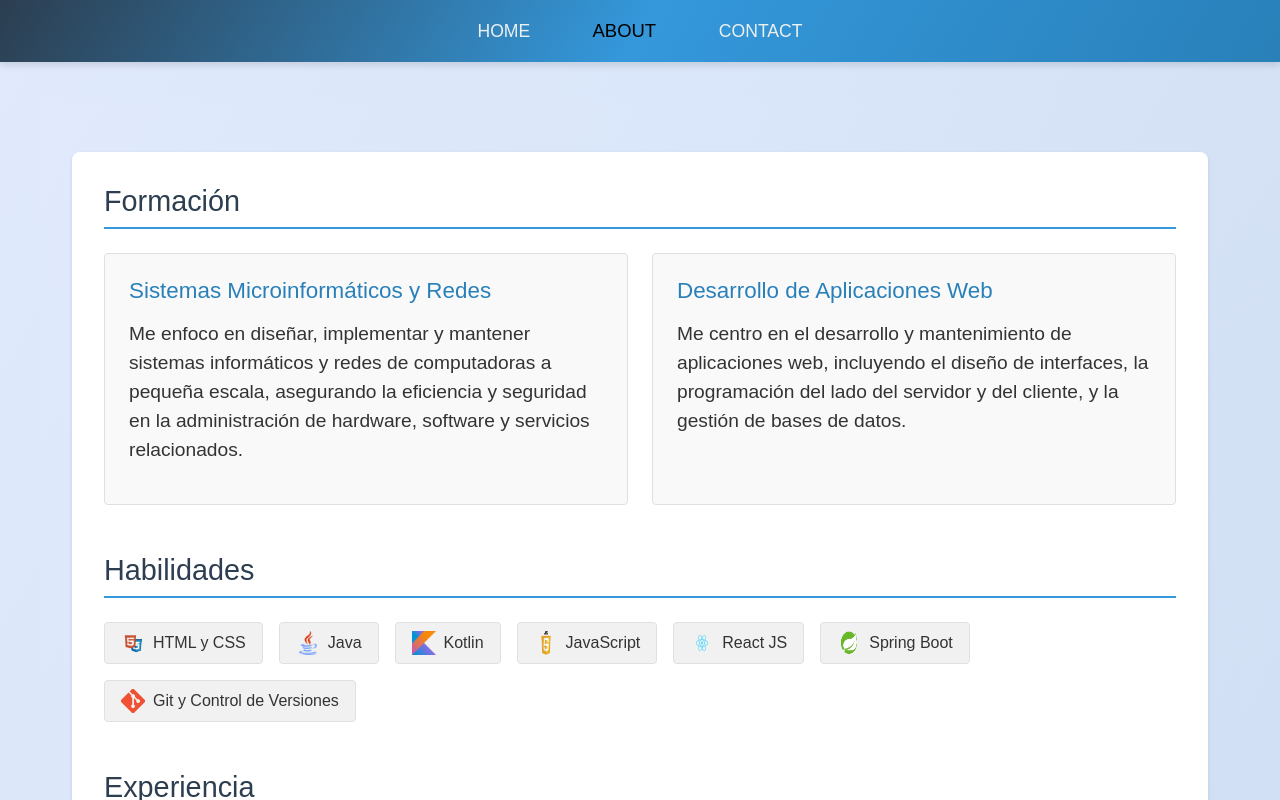
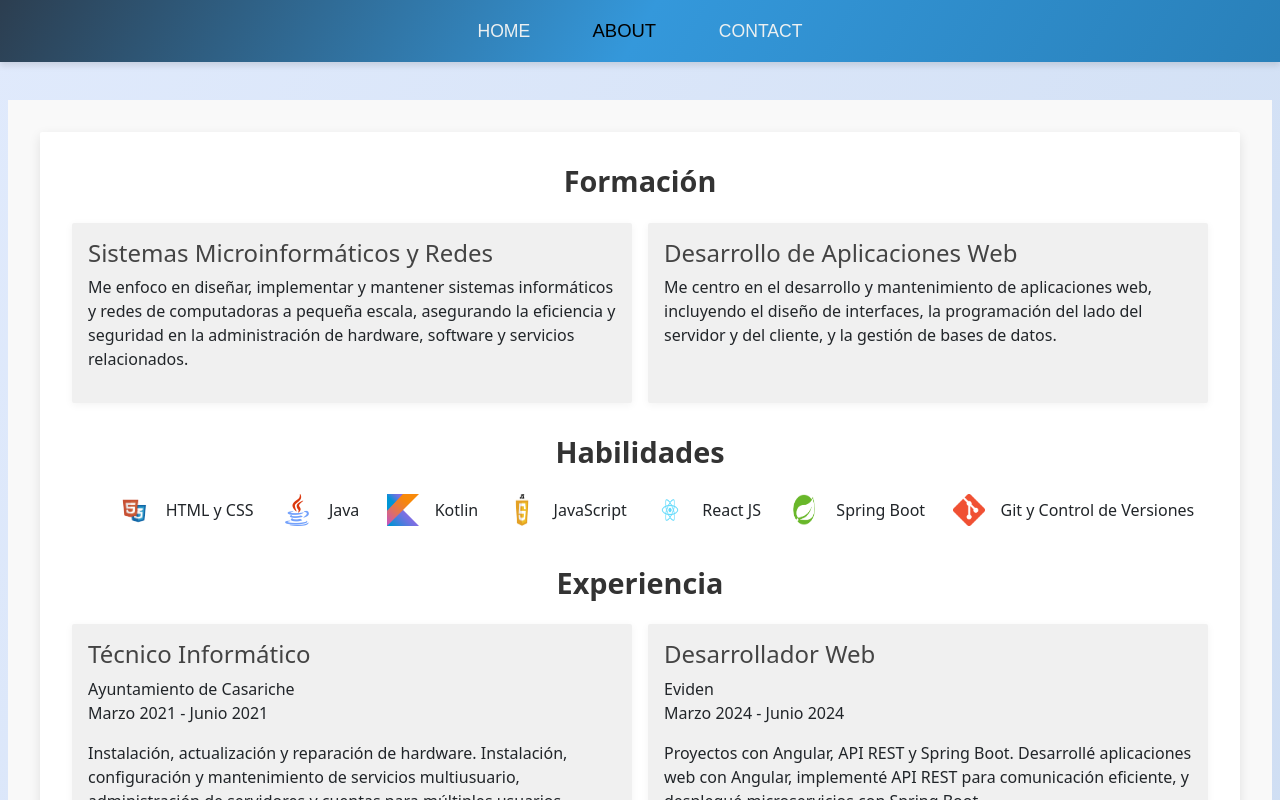
Before and after one commit to Foredux/Portafolios, a React (Create React App) app: page / in a window 1280 px wide. Both pictures are taken after a click on the button "ABOUT". Shown: the top 800 px of the page. Built offline with nearby package versions, Linux system fonts and the light colour scheme.

Commit message:
Version4

```diff
--- a/package.json
+++ b/package.json
@@ -9,6 +9,7 @@
     "bootstrap": "^5.3.3",
     "react": "^18.3.1",
     "react-dom": "^18.3.1",
+    "react-icons": "^5.3.0",
     "react-scripts": "5.0.1",
     "web-vitals": "^2.1.4"
   },
--- a/src/App.js
+++ b/src/App.js
@@ -3,6 +3,7 @@ import { HomePort } from "./components/homePort";
 import ContactPort from "./components/contactPort";
 import AboutPort from "./components/aboutPort";
 import HeaderPort from "./components/headerPort";
+import FooterPort from "./components/footerPort"; // Importa el footer
 
 const App = () => {
   const [currentView, setCurrentView] = useState("homePort");
@@ -23,7 +24,10 @@ const App = () => {
   return (
     <div className="App">
       <HeaderPort setCurrentView={setCurrentView} />
-      <header className="App-header">{ViewComponent()}</header>
+      <div className="content-container">
+        <header className="App-header">{ViewComponent()}</header>
+      </div>
+      <FooterPort /> {/* Footer siempre al final */}
     </div>
   );
 };
--- a/src/assets/styles/about.css
+++ b/src/assets/styles/about.css
@@ -1,129 +1,71 @@
 .aboutme-container {
-  max-width: 1200px;
-  margin: 0 auto;
   padding: 2rem;
-  font-family: "Arial", sans-serif;
-  color: #333;
-  background: linear-gradient(120deg, #e0eafc, #cfdef3);
+  background-color: #f9f9f9;
   margin-top: 100px;
-  border-radius: 2px;
-  margin-bottom: 40px;
+  margin-bottom: 30px;
 }
 
 .aboutme-box {
-  background-color: #ffffff;
-  border-radius: 8px;
-  box-shadow: 0 2px 4px rgba(0, 0, 0, 0.1);
+  max-width: 1200px;
+  margin: 0 auto;
+  background: #fff;
+  border-radius: 2px;
+  box-shadow: 0 4px 12px rgba(0, 0, 0, 0.1);
   padding: 2rem;
-  margin-top: 20px;
 }
 
 .dashboard-section {
-  margin-bottom: 3rem;
+  margin-bottom: 2rem;
 }
 
 .section-title {
   font-size: 1.8rem;
-  color: #2c3e50;
+  font-weight: bold;
+  text-align: center;
   margin-bottom: 1.5rem;
-  border-bottom: 2px solid #3498db;
-  padding-bottom: 0.5rem;
+  color: #333;
 }
 
-.education-cards {
+.education-cards,
+.experience-list {
   display: grid;
-  grid-template-columns: repeat(auto-fit, minmax(300px, 1fr));
-  gap: 1.5rem;
-  font-size: 10px;
+  grid-template-columns: 1fr 1fr;
+  gap: 1rem;
 }
 
-.education-card {
-  background-color: #f9f9f9;
-  border: 1px solid #e0e0e0;
-  border-radius: 4px;
-  padding: 1.5rem;
+.education-card,
+.experience-card {
+  background: #f0f0f0;
+  padding: 1rem;
+  border-radius: 2px;
+  box-shadow: 0 2px 8px rgba(0, 0, 0, 0.05);
 }
 
+.experience-header h3,
 .education-card h3 {
-  color: #2980b9;
-  margin-bottom: 1rem;
-  font-size: 1.4rem;
+  font-size: 1.5rem;
+  color: #444;
+}
+
+.skill-item {
+  display: flex;
+  align-items: center;
+  margin-bottom: 0.5rem;
+}
+
+.skill-icon {
+  width: 32px;
+  height: 32px;
+  margin-right: 1rem;
 }
 
 .skills-list {
   display: flex;
   flex-wrap: wrap;
-  gap: 1rem;
-  list-style-type: none;
-  padding: 0;
-}
-
-.skill-item {
-  display: flex;
-  align-items: center;
-  background-color: #f1f1f1;
-  border: 1px solid #e0e0e0;
-  border-radius: 4px;
-  padding: 0.5rem 1rem;
-}
-
-.skill-icon {
-  width: 24px;
-  height: 24px;
-  margin-right: 0.5rem;
-}
-
-.experience-list {
-  display: grid;
-  grid-template-columns: repeat(auto-fit, minmax(300px, 1fr));
-  gap: 1.5rem;
-}
-
-.experience-card {
-  background-color: #f9f9f9;
-  border: 1px solid #e0e0e0;
-  border-radius: 4px;
-  padding: 1.5rem;
-}
-
-.experience-header {
-  display: flex;
-  justify-content: space-between;
-  align-items: baseline;
-  margin-bottom: 0.5rem;
-}
-
-.experience-header h3 {
-  color: #2c3e50;
-  margin: 0;
-  font-size: 1.6rem;
-}
-
-.company {
-  color: #7f8c8d;
-  font-style: italic;
-  font-size: 1rem;
-}
-
-.experience-period {
-  color: #3498db;
-  font-weight: bold;
-  margin-bottom: 0.5rem;
-  font-size: 0.9rem;
-}
-
-.experience-description {
-  color: #555;
-  line-height: 1.6;
-  font-size: 1.2rem;
+  justify-content: space-around;
 }
 
 @media (max-width: 768px) {
-  .aboutme-container {
-    padding: 1rem;
-    margin-top: 50px;
-  }
-
   .education-cards,
   .experience-list {
     grid-template-columns: 1fr;
@@ -133,7 +75,3 @@
     font-size: 1.5rem;
   }
 }
-
-p {
-  font-size: 1.2rem;
-}
--- /dev/null
+++ b/src/assets/styles/footer.css
@@ -0,0 +1,57 @@
+.footer-container {
+  background-color: #333;
+  color: #fff;
+  padding: 1rem 0;
+  text-align: center;
+  height: 150px;
+  display: flex;
+  align-items: center;
+  justify-content: center;
+  flex-direction: column; /* Cambia la dirección en pantallas pequeñas */
+}
+
+.footer-content {
+  display: flex;
+  flex-direction: row;
+  align-items: center;
+  justify-content: center;
+}
+
+.footer-content p {
+  margin: 0 15px;
+}
+
+.footer-socials {
+  margin-left: 15px;
+}
+
+.footer-socials a {
+  margin: 0 10px;
+  color: #fff;
+  font-size: 1.5rem;
+  transition: color 0.3s ease;
+}
+
+.footer-socials a:hover {
+  color: #4dabf7;
+}
+
+.footer-icon {
+  vertical-align: middle;
+}
+
+/* Responsivo para pantallas pequeñas */
+@media (max-width: 768px) {
+  .footer-content {
+    flex-direction: column; /* Muestra el contenido en columna en pantallas móviles */
+  }
+
+  .footer-content p {
+    margin-bottom: 10px; /* Espacio entre texto e íconos */
+  }
+
+  .footer-socials a {
+    font-size: 1.2rem; /* Reduce el tamaño de los íconos en pantallas pequeñas */
+    margin: 5px 0; /* Espacio entre íconos */
+  }
+}
--- a/src/assets/styles/header.css
+++ b/src/assets/styles/header.css
@@ -42,3 +42,12 @@
   transform: scale(1.05);
   outline: none;
 }
+
+/* Establece el cuerpo de la página para tener una altura mínima de 100vh */
+html,
+body {
+  margin: 0;
+  padding: 0;
+  height: 100%;
+  overflow-x: hidden; /* Evita scroll horizontal */
+}
--- a/src/components/aboutPort.jsx
+++ b/src/components/aboutPort.jsx
@@ -116,4 +116,5 @@ export const AboutPort = () => {
     </div>
   );
 };
+
 export default AboutPort;
--- /dev/null
+++ b/src/components/footerPort.jsx
@@ -0,0 +1,42 @@
+import React from "react";
+import "../assets/styles/footer.css";
+import { FaLinkedin, FaGithub, FaTwitter } from "react-icons/fa";
+
+const FooterPort = () => {
+  return (
+    <footer className="footer-container">
+      <div className="footer-content">
+        <p>
+          &copy; 2024 Eduardo Jesús Rodríguez Castellano. Todos los derechos
+          reservados.
+        </p>
+        <p>Desarrollador FullStack apasionado por crear aplicaciones web.</p>
+        <div className="footer-socials">
+          <a
+            href="https://www.linkedin.com/in/eduardo-jes%C3%BAs-rodr%C3%ADguez-castellano-aa791820b/"
+            target="_blank"
+            rel="noopener noreferrer"
+          >
+            <FaLinkedin className="footer-icon" />
+          </a>
+          <a
+            href="https://github.com/Foredux"
+            target="_blank"
+            rel="noopener noreferrer"
+          >
+            <FaGithub className="footer-icon" />
+          </a>
+          <a
+            href="https://x.com/Foredux"
+            target="_blank"
+            rel="noopener noreferrer"
+          >
+            <FaTwitter className="footer-icon" />
+          </a>
+        </div>
+      </div>
+    </footer>
+  );
+};
+
+export default FooterPort;
```
Also changed, not shown: 1 other file (tests, documents, lock files or other folders).
